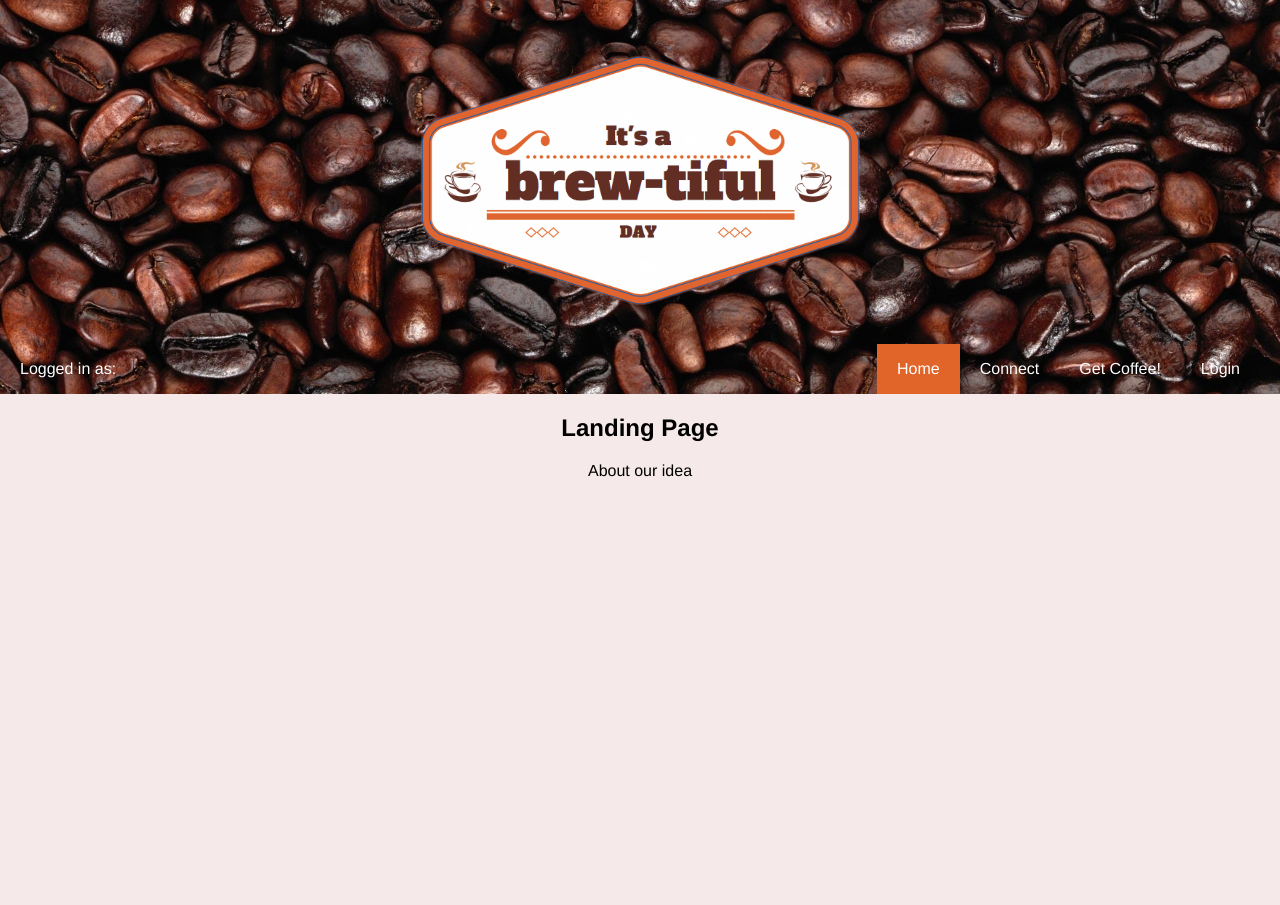
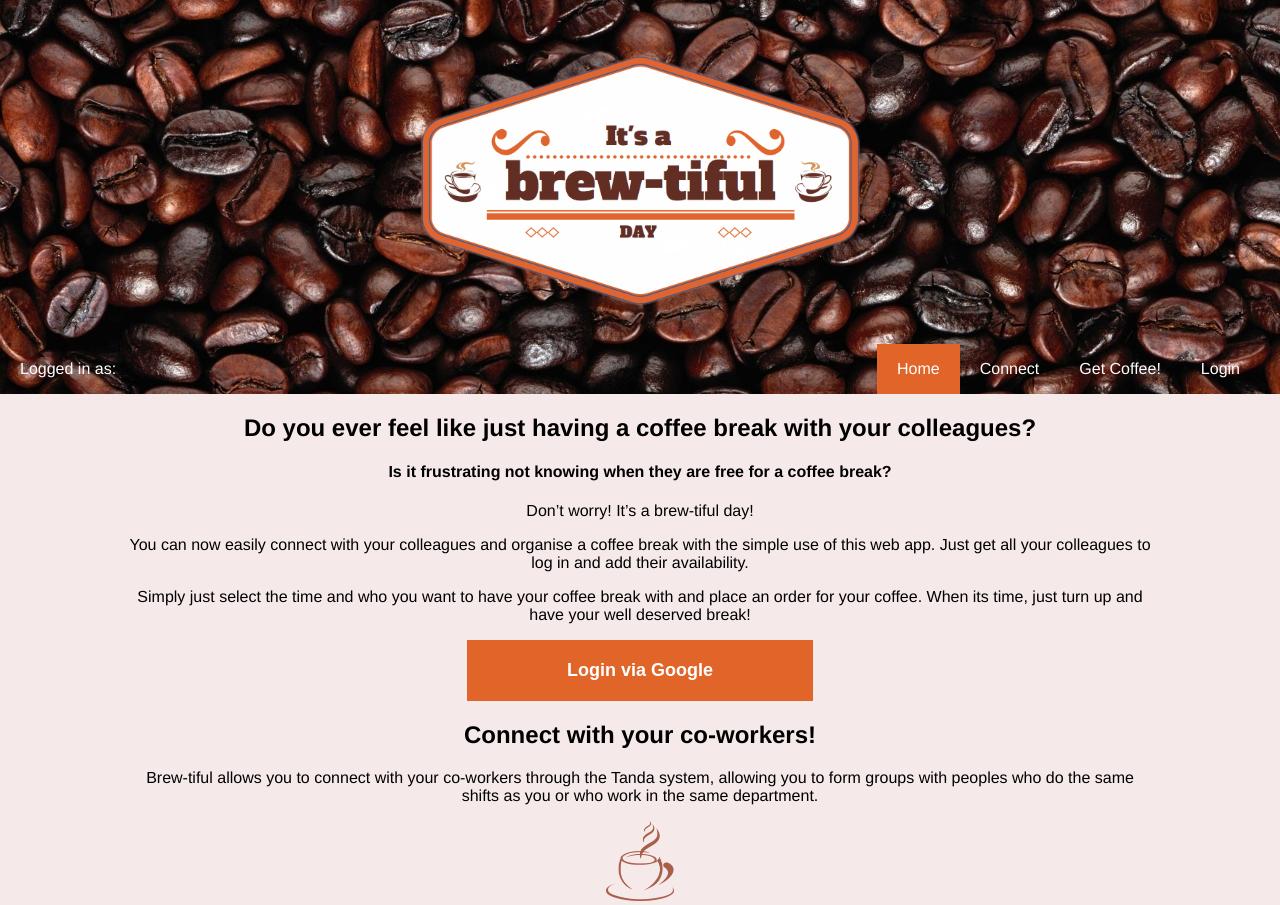
Before and after one commit to r-portas/tanda-2017, a React (Create React App) app: page / in a window 1280 px wide. Before the commit the page ends 800 px from the top, so only its background shows below. Built offline with nearby package versions, Linux system fonts and the light colour scheme.

Commit message:
Implemented better landing page

```diff
--- /dev/null
+++ b/src/components/Landing.css
@@ -0,0 +1,14 @@
+.Landing-section {
+    width: 80%;
+    margin: auto;
+}
+
+.Landing-login {
+    cursor: pointer;
+    border: none;
+    padding: 20px 100px;
+    background: #E16428;
+    font-size: 18px;
+    font-weight: bold;
+    color: white;
+}
--- a/src/components/Landing.js
+++ b/src/components/Landing.js
@@ -1,13 +1,42 @@
 import React, { Component } from "react";
+import "./Landing.css";
+import cup from "../imgs/cup.png";
+import auth from "../util/auth";
 
 class Landing extends Component {
   render() {
     return (
-      <div>
-        <h2>Landing Page</h2>
-        <p>About our idea</p>
+      <div className="Landing-section">
+        <h2>Do you ever feel like just having a coffee break with your colleagues?</h2>
+        <h4>Is it frustrating not knowing when they are free for a coffee break?</h4>
+        <p>
+          Don’t worry! It’s a brew-tiful day!
+        </p>
+        <p>
+          You can now easily connect with your colleagues and organise a coffee break with the simple use of this web app.
+          Just get all your colleagues to log in and add their availability.
+        </p>
+        <p>
+          Simply just select the time and who you want to have your coffee break with and place an order for your coffee.
+          When its time, just turn up and have your well deserved break!
+        </p>
+
+        <button className="Landing-login" onClick={this.login}>Login via Google</button>
+
+        <h2>Connect with your co-workers!</h2>
+
+        <p>
+          Brew-tiful allows you to connect with your co-workers through
+          the Tanda system, allowing you to form groups with peoples who do the same shifts as you or who work in the same department.
+        </p>
+
+        <img src={cup} style={{height: "80px"}}/>
       </div>
     )
+  }
+
+  login() {
+    auth.authenticate();
   }
 }
 
--- a/src/components/LoginCallback.js
+++ b/src/components/LoginCallback.js
@@ -1,4 +1,5 @@
 import React, { Component } from "react";
+import { withRouter } from 'react-router'
 import { connect } from "react-redux";
 import { setAuthCode, fetchUser } from "../actions";
 import auth from "../util/auth";
@@ -14,16 +15,18 @@ class LoginCallback extends Component {
       code = auth.getCodeFromQueryString(qs);
       props.dispatch(setAuthCode(code));
       props.dispatch(fetchUser(code));
+
+      props.history.push("/get");
     }
   }
 
   render() {
     return (
       <div>
-        <h2>Main page</h2>
+        <h2>Logging in...</h2>
       </div>
     )
   }
 }
 
-export default connect()(LoginCallback);
+export default withRouter(connect()(LoginCallback));
```
Also changed, not shown: src/imgs/cup.png (added).
